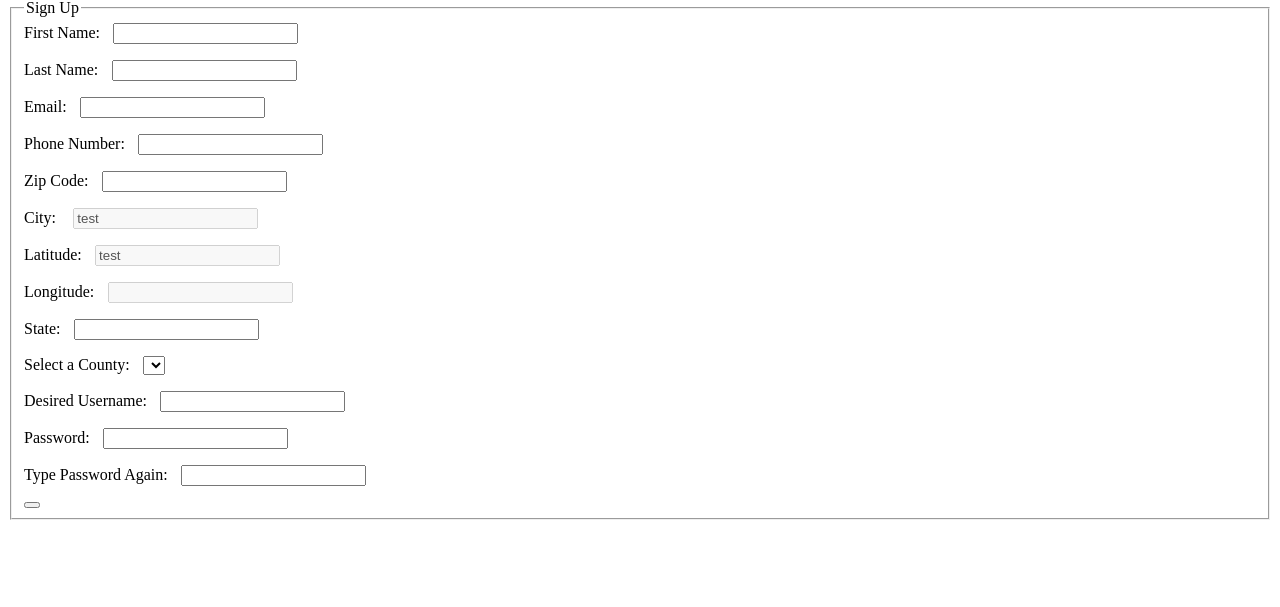
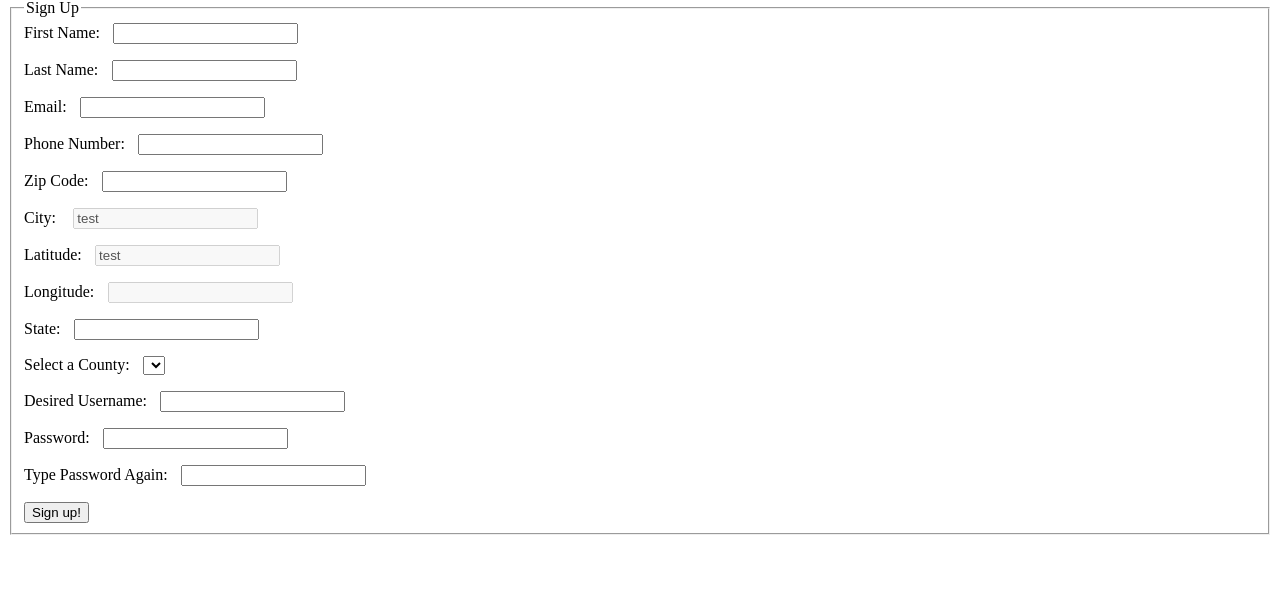
Before and after one commit to Alexandria-Davis/Web-Design-Class-Repository, a PHP site: page /labs/4/index.html in a window 1280 px wide. Shown: the part 67-674 px from the top of the page. Run offline with PHP 8.4, Linux system fonts and the light colour scheme; lists and menus that the app fills with data are empty.

Commit message:
fix stuff

```diff
--- a/labs/4/css.css
+++ b/labs/4/css.css
@@ -16,15 +16,21 @@ select
     font-weight: bolder;
     margin-left: 2em;
 }
-#passErrorlist
+#PassError
 {
         color:red;
     font-weight: bolder;
     margin-left: 2em;
 }
-#UNameError
+#UNameError .error
 {
         color:red;
     font-weight: bolder;
     margin-left: 2em;
 }
+#UNameError .success
+{
+        color:green;
+    font-weight: bolder;
+    margin-left: 2em;
+}
--- a/labs/4/index.html
+++ b/labs/4/index.html
@@ -30,7 +30,7 @@
       <div class="field_div"><label>Password:</label><input type="password" id="PField"></div>
       <div class="field_div"><label>Type Password Again:</label><input type="password" id="PField2"></div>
       <div id="PassError"></div>
-      <div><button type="button" value="Sign up!"></div> <!--Sorry, but for security reasons, I would prefer button with type button-->
+      <div><button type="button" value="Sign up!">Sign up!</div> <!--Sorry, but for security reasons, I would prefer button with type button-->
     </fieldset>
   </form>
 
--- a/labs/4/js.js
+++ b/labs/4/js.js
@@ -9,22 +9,28 @@ document.querySelector("#ZipField").addEventListener("change", findzip);
 document.querySelector("#UNameField").addEventListener("change", checkUname)
 document.querySelector("#PField").addEventListener("change",checkPass)
 document.querySelector("#PField2").addEventListener("change",checkPass)
+
+findzip();
+
 function checkUname() {
     var uname = document.querySelector('#UNameField').value;
     var taken = [ 'Username','username','Admin','admin','alexandria','mine','owner'];
     if ($.inArray(uname,taken) == 1)
     {
         document.querySelector("#UNameError").innerHTML = "This username is taken";
+        document.querySelector("#UNameError").setAttribute("class","error");
     }
     else
     {
-        document.querySelector("#UNameError").innerHTML = "";
+        document.querySelector("#UNameError").innerHTML = "This username is free";
+        document.querySelector("#UNameError").setAttribute("class","success");
     }
 }
 function checkPass() {
     var pass = document.querySelector("#PField").value;
     var pass2 = document.querySelector("#PField2").value;
     var passError = document.createElement("ul");
+    document.querySelector("#PassError").innerHTML="";
     document.querySelector("#PassError").appendChild(passError);
     if (pass != pass2)
     {
```
